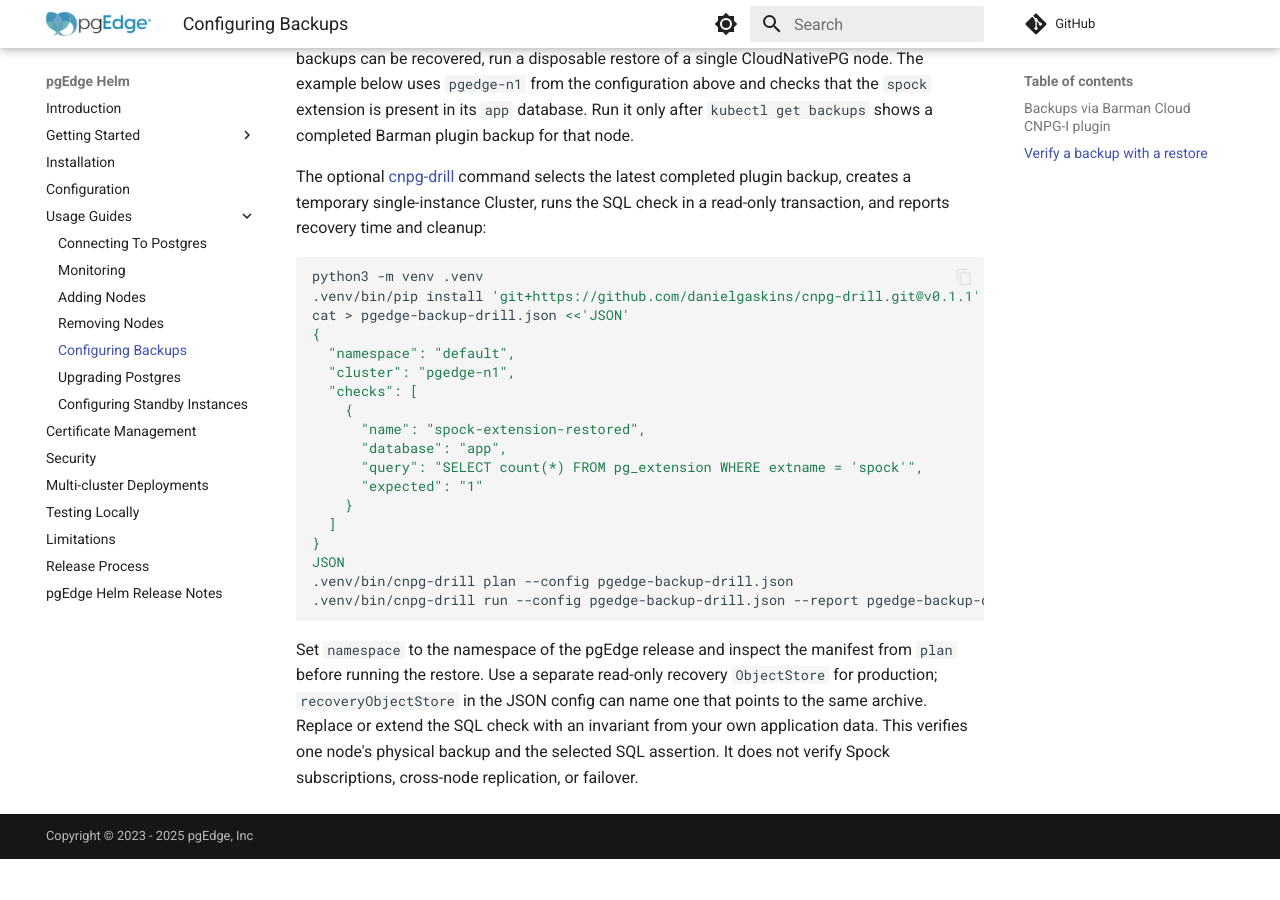
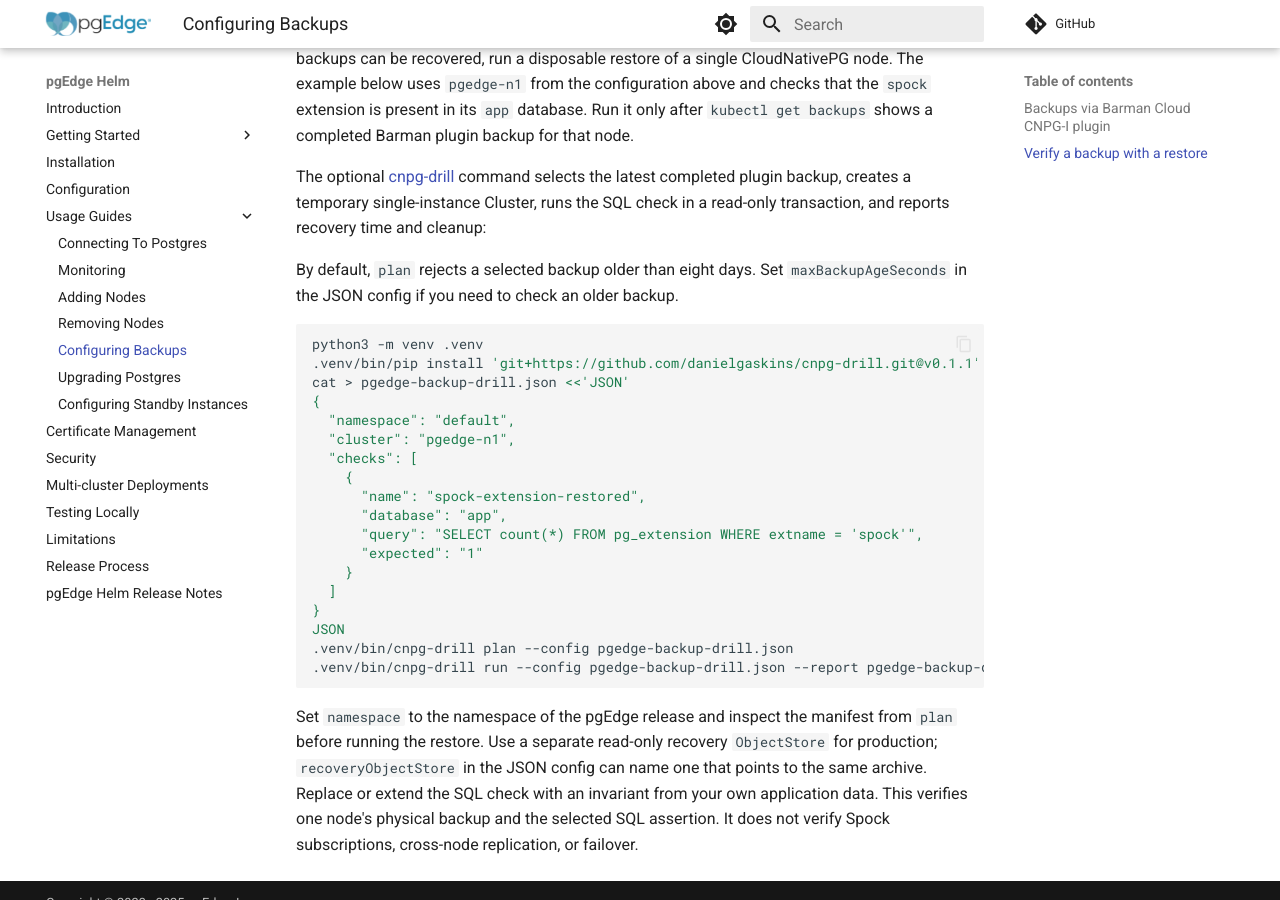
Before and after one commit to pgEdge/pgedge-helm, an MkDocs documentation site: the page built from docs/usage/backups.md, in a window 1280 px wide and 900 px high, scrolled down 3256 px. Built offline with MkDocs 1.6.1 and Material for MkDocs 9.7.7, drawn with Linux system fonts in a browser that asks for light colours; comment, search, counter and statistics services are not loaded; before the commit the page ends 4115 px from its top, so only the background shows below that.

Commit message:
Mention the backup age limit

````diff
--- a/docs/usage/backups.md
+++ b/docs/usage/backups.md
@@ -153,6 +153,9 @@
 single-instance Cluster, runs the SQL check in a read-only transaction, and
 reports recovery time and cleanup:
 
+By default, `plan` rejects a selected backup older than eight days. Set
+`maxBackupAgeSeconds` in the JSON config if you need to check an older backup.
+
 ```sh
 python3 -m venv .venv
 .venv/bin/pip install 'git+https://github.com/danielgaskins/cnpg-drill.git@v0.1.1'
````
